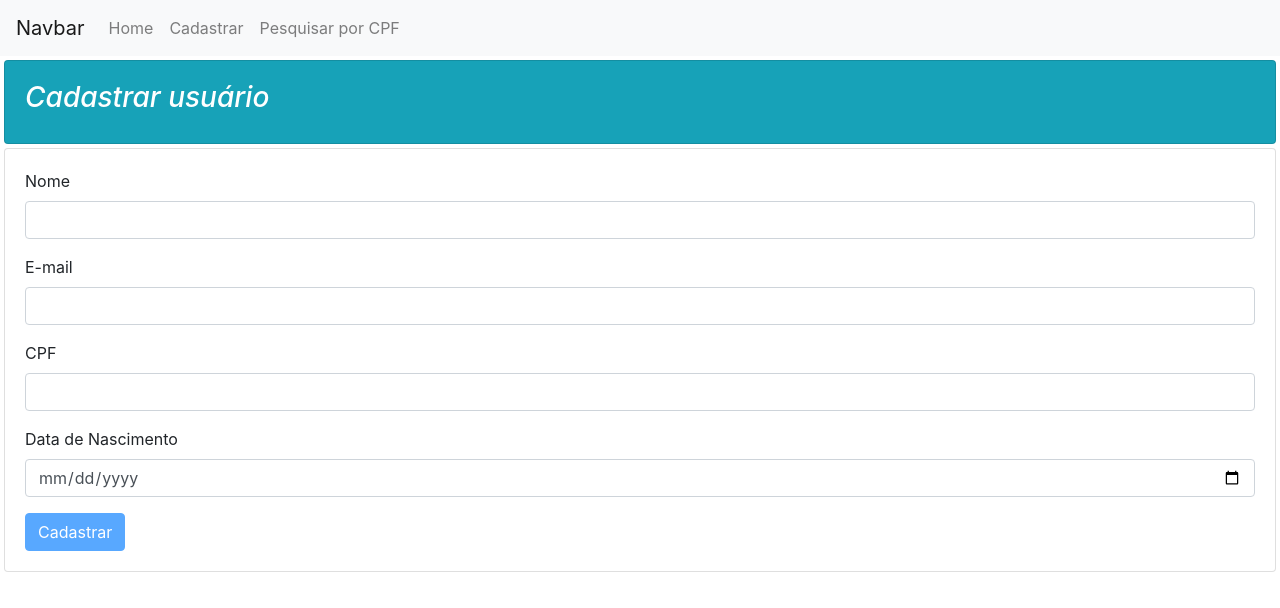
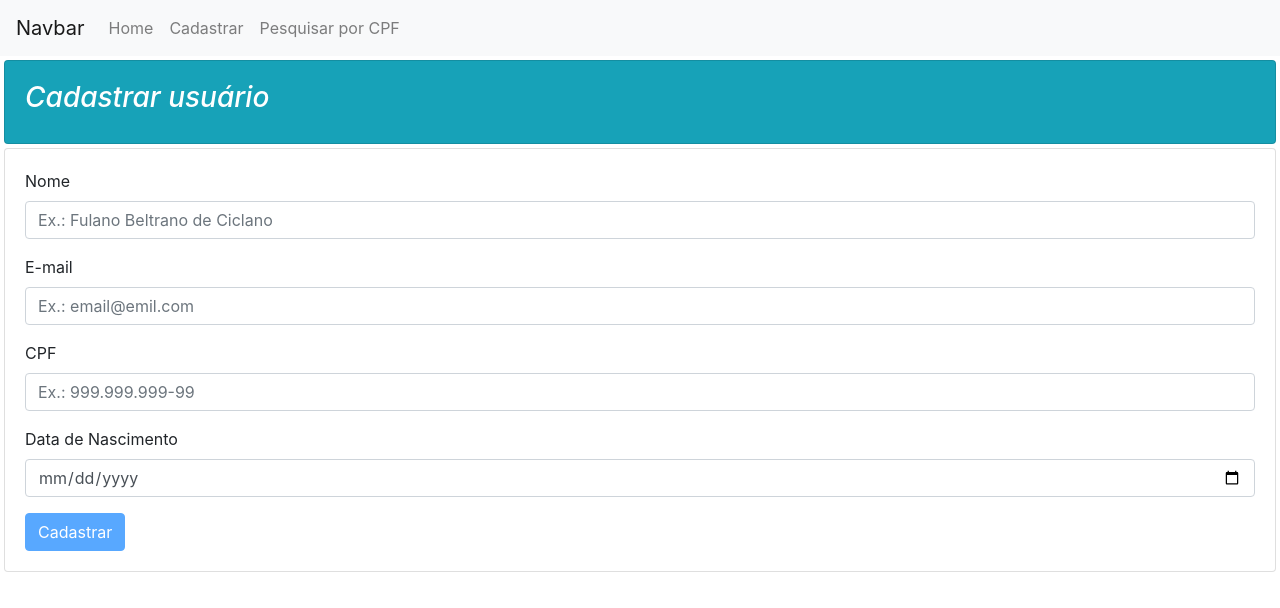
Before and after one commit to rafaelsugaharafrancisco/angular-first-step, an Angular app: page /cadastrar-usuario in a window 1280 px wide. Shown: the top 608 px of the page. Built offline with nearby package versions, Linux system fonts and the light colour scheme.

Commit message:
formulario reativo e validações

```diff
--- a/src/app/app.component.ts
+++ b/src/app/app.component.ts
@@ -9,7 +9,7 @@ import { Usuario } from './model/usuario';
 })
 export class AppComponent {
 
-  public usuario = new Usuario();
+  public usuario: Usuario;
   public usuarios = new Array<Usuario>();
 
   public exibirNovoUsuario($event): void {
--- a/src/app/app.module.ts
+++ b/src/app/app.module.ts
@@ -1,6 +1,6 @@
 import { BrowserModule } from '@angular/platform-browser';
 import { LOCALE_ID, NgModule } from '@angular/core';
-import { FormsModule } from '@angular/forms';
+import { FormsModule, ReactiveFormsModule } from '@angular/forms';
 import { HttpClientModule } from '@angular/common/http';
 import { CommonModule, registerLocaleData } from '@angular/common';
 import  localePt  from '@angular/common/locales/pt';
@@ -35,7 +35,8 @@ registerLocaleData(localePt, 'pt');
     HttpClientModule,
     FormsModule,
     CommonModule,
-    RoutingModule
+    RoutingModule,
+    ReactiveFormsModule
   ],
   providers: [UsuarioService,
     {provide: LOCALE_ID, useValue: 'pt'}
--- a/src/app/model/erro.ts
+++ b/src/app/model/erro.ts
@@ -1,3 +1,4 @@
-export class Erro {
+export interface Erro {
+  field: string;
   message: string;
 }
--- a/src/app/model/usuario.ts
+++ b/src/app/model/usuario.ts
@@ -1,7 +1,7 @@
-export class Usuario {
+export interface Usuario {
 
-        public name: string
-        public email: string
-        public cpf: string
-        public birthDate: Date
+        name: string
+        email: string
+        cpf: string
+        birthDate: Date
 }
--- a/src/app/mostra-usuario/mostra-usuario.component.html
+++ b/src/app/mostra-usuario/mostra-usuario.component.html
@@ -1,6 +1,6 @@
 <u-subtitulo texto="Dados do usuário"></u-subtitulo>
 
-<div class="card border-info m-1"  *ngIf="usuario != null; else naoExiste">
+<div class="card border-info m-1"  *ngIf="usuario; else naoExiste">
 <!-- <div class="card-header text-center text-info">{{ cardHeader }}</div> -->
   <div class="card-body">
       <ul class="list-group list-group-flush">
@@ -13,6 +13,6 @@
 </div>
 <ng-template #naoExiste>
   <div class="alert alert-warning" role="alert">
-    Usuário não encontrado!
+    {{ erro.message }}
   </div>
 </ng-template>
--- a/src/app/mostra-usuario/mostra-usuario.component.ts
+++ b/src/app/mostra-usuario/mostra-usuario.component.ts
@@ -1,7 +1,8 @@
 import { Component, OnInit } from '@angular/core';
 import { ActivatedRoute } from '@angular/router';
+import { catchError } from 'rxjs/operators';
+
 import { Erro } from '../model/erro';
-
 import { Usuario } from '../model/usuario';
 import { UsuarioService } from '../service/usuario.service';
 
@@ -13,10 +14,12 @@ import { UsuarioService } from '../service/usuario.service';
 export class MostraUsuarioComponent implements OnInit {
 
 //  @Input() usuario: Usuario;
-  public usuario = new Usuario();
+  public usuario: Usuario;
+  public erro: Erro;
   public cpf: string;
 
-  constructor(private usuarioService: UsuarioService, private route: ActivatedRoute){}
+  constructor(private usuarioService: UsuarioService,
+    private route: ActivatedRoute){}
 
   ngOnInit(): void {
 
@@ -25,9 +28,8 @@ export class MostraUsuarioComponent implements OnInit {
     this.usuarioService.pesquisarPorCpf(this.cpf).subscribe(resposta => {
       this.usuario = resposta;
     },
-    (error => {
-      this.usuario = null;
-      console.error(error);
-    }));
+    HttpError => {
+      this.erro = HttpError.error;
+    });
   }
 }
--- a/src/app/novo-usuario/novo-usuario.component.html
+++ b/src/app/novo-usuario/novo-usuario.component.html
@@ -1,49 +1,89 @@
 <u-subtitulo texto="Cadastrar usuário"></u-subtitulo>
 
+<div *ngIf="erro"
+  class="alert alert-danger alert-dismissible fade show m-1" role="alert">
+  <strong>{{ erro[0].message }}</strong>
+  <button type="button" class="close" data-dismiss="alert" aria-label="Close">
+    <span aria-hidden="true">&times;</span>
+  </button>
+</div>
+
 <div class="card m-1">
-    <form class="card-body" #form="ngForm" (ngSubmit)="cadastrar()">
+    <!-- <form class="card-body" #form="ngForm" (ngSubmit)="cadastrar()"> -->
+    <form class="card-body" [formGroup]="usuarioForm" (submit)="cadastrar()">
         <div class="form-group">
             <label for="nome">Nome</label>
-            <input class="form-control"id="nome" type="text" name="nome" required
+            <input class="form-control" id="nome" type="text" formControlName="name"
+                    placeholder="Ex.: Fulano Beltrano de Ciclano"/>
+            <u-erros-de-formulario
+                *ngIf="usuarioForm.get('name')?.errors?.required && usuarioForm.get('name')?.touched"
+                mensagem="Nome inválido">
+            </u-erros-de-formulario>
+            <!-- <input class="form-control"id="nome" type="text" name="nome" required
                   [(ngModel)]="usuario.name"
-                  #campoNome="ngModel"/>
-            <u-erros-de-formulario
+                  #campoNome="ngModel"/> -->
+            <!-- <u-erros-de-formulario
                 *ngIf="campoNome.invalid && campoNome.touched"
                 mensagem="Nome inválido">
-            </u-erros-de-formulario>
+            </u-erros-de-formulario> -->
         </div>
         <div class="form-group">
             <label for="email">E-mail</label>
-            <input class="form-control" id="email" type="email" name="email" required
+            <input class="form-control" id="email" type="email" formControlName="email"
+                    placeholder="Ex.: email@emil.com"/>
+            <!-- <input class="form-control" id="email" type="email" name="email" required
                 [(ngModel)]="usuario.email"
                 #campoEmail="ngModel"/>
                 <u-erros-de-formulario
                 *ngIf="campoEmail.invalid && campoEmail.touched"
                 mensagem="E-mail inválido">
+            </u-erros-de-formulario> -->
+            <u-erros-de-formulario
+                *ngIf="usuarioForm.get('email')?.errors?.required &&
+                       usuarioForm.get('email')?.touched"
+                mensagem="E-mail inválido">
             </u-erros-de-formulario>
+            <u-erros-de-formulario
+                *ngIf="usuarioForm.get('email')?.errors?.email &&
+                      usuarioForm.get('email')?.touched"
+                mensagem="E-mail no formato inválido">
+        </u-erros-de-formulario>
         </div>
         <div class="form-group">
             <label for="cpf">CPF</label>
-            <input class="form-control" id="cpf" type="text" name="cpf" required
+            <input class="form-control" id="cpf" type="text" formControlName="cpf"
+                   placeholder="Ex.: 999.999.999-99"/>
+            <!-- <input class="form-control" id="cpf" type="text" name="cpf" required
                 [(ngModel)]="usuario.cpf"
                 #campoCpf="ngModel"/>
             <u-erros-de-formulario
                 *ngIf="campoCpf.invalid && campoCpf.touched"
                 mensagem="Cpf inválido">
+            </u-erros-de-formulario> -->
+            <u-erros-de-formulario
+                *ngIf="usuarioForm.get('cpf')?.errors?.required &&
+                      usuarioForm.get('cpf')?.touched"
+                mensagem="CPF inválido">
             </u-erros-de-formulario>
         </div>
         <div class="form-group">
             <label for="dataNascimento">Data de Nascimento</label>
-            <input class="form-control" id="dataNascimento" type="date" name="dataNascimento" required
+            <input class="form-control" id="dataNascimento" type="date" formControlName="birthDate"/>
+            <!-- <input class="form-control" id="dataNascimento" type="date" name="dataNascimento" required
                 [(ngModel)]="usuario.birthDate"
                 #campoDataNascimento="ngModel"/>
             <u-erros-de-formulario
                 *ngIf="campoDataNascimento.invalid && campoDataNascimento.touched"
                 mensagem="Data Nascimento inválido">
+            </u-erros-de-formulario> -->
+            <u-erros-de-formulario
+                *ngIf="usuarioForm.get('birthDate')?.errors?.required &&
+                      usuarioForm.get('birthDate')?.touched"
+                mensagem="Data nascimento inválido">
             </u-erros-de-formulario>
         </div>
         <div>
-            <button type="submit" class="btn btn-primary" [disabled]="form.invalid">Cadastrar</button>
+            <button type="submit" class="btn btn-primary" [disabled]="usuarioForm.invalid">Cadastrar</button>
         </div>
     </form>
 </div>
--- a/src/app/novo-usuario/novo-usuario.component.ts
+++ b/src/app/novo-usuario/novo-usuario.component.ts
@@ -1,27 +1,43 @@
-import { Component, EventEmitter, Output } from "@angular/core";
+import { Component, OnInit } from "@angular/core";
 import { Router } from "@angular/router";
+import { FormBuilder, FormGroup, Validators } from "@angular/forms";
 
 import { UsuarioService } from "../service/usuario.service";
 import { Usuario } from '../model/usuario';
-
+import { Erro } from "../model/erro";
 
 @Component({
     selector: 'u-novo-usuario',
     templateUrl: './novo-usuario.component.html'
 })
-export class NovoUsuarioComponent {
+export class NovoUsuarioComponent implements OnInit {
 
-    public usuario = new Usuario();
+    private usuario: Usuario;
+    public usuarioForm: FormGroup;
+    public erro: Array<Erro>;
 
-    @Output() aoCadastrar = new EventEmitter<string>();
+//    @Output() aoCadastrar = new EventEmitter<string>();
 
-    constructor(private service: UsuarioService, private router: Router){};
+    constructor(private service: UsuarioService,
+      private router: Router,
+      private formBuilder: FormBuilder){}
+
+    ngOnInit(): void {
+      this.usuarioForm = this.formBuilder.group({
+        name:['', [Validators.required] ],
+        email:['',[Validators.required, Validators.email] ],
+        cpf:['', [Validators.required] ],
+        birthDate:['', [Validators.required] ]
+      });
+    }
 
     public cadastrar(): void {
+        this.usuario = this.usuarioForm.getRawValue() as Usuario;
         this.service.gravar(this.usuario).subscribe(resposta => {
-        this.aoCadastrar.emit(resposta.cpf);
-        this.limparCampos();
-        this.router.navigateByUrl(`mostrar-usuario/${ resposta.cpf }`);
+          this.router.navigateByUrl(`mostrar-usuario/${ resposta.cpf }`);
+        },
+        httpError => {
+          this.erro = httpError.error
         });
     }
 
--- a/src/app/service/usuario.service.ts
+++ b/src/app/service/usuario.service.ts
@@ -1,6 +1,7 @@
 import { HttpClient } from '@angular/common/http';
 import { Injectable } from '@angular/core';
 import { Observable } from 'rxjs';
+import { Erro } from '../model/erro';
 
 import { Usuario } from '../model/usuario';
 
```
